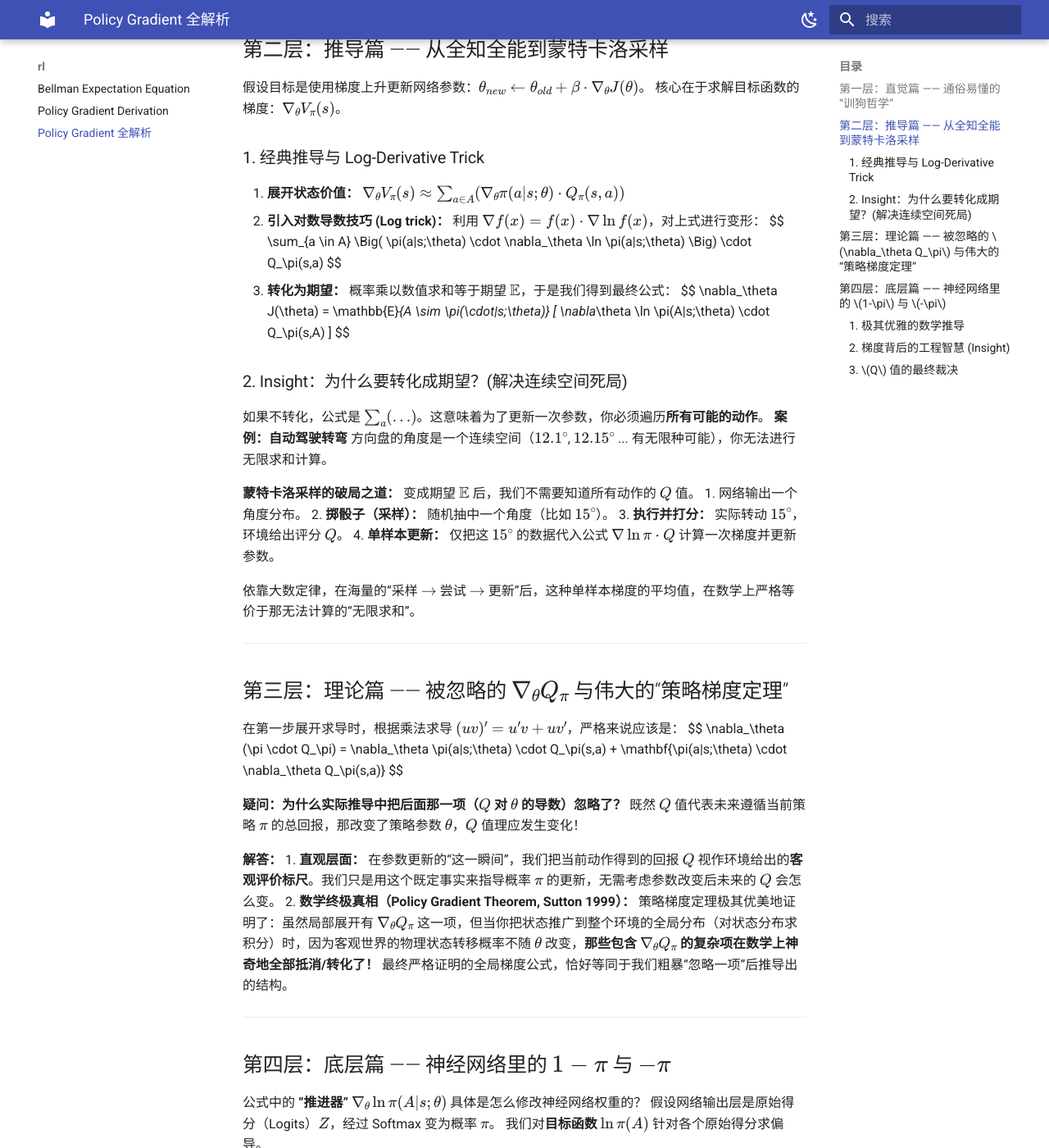
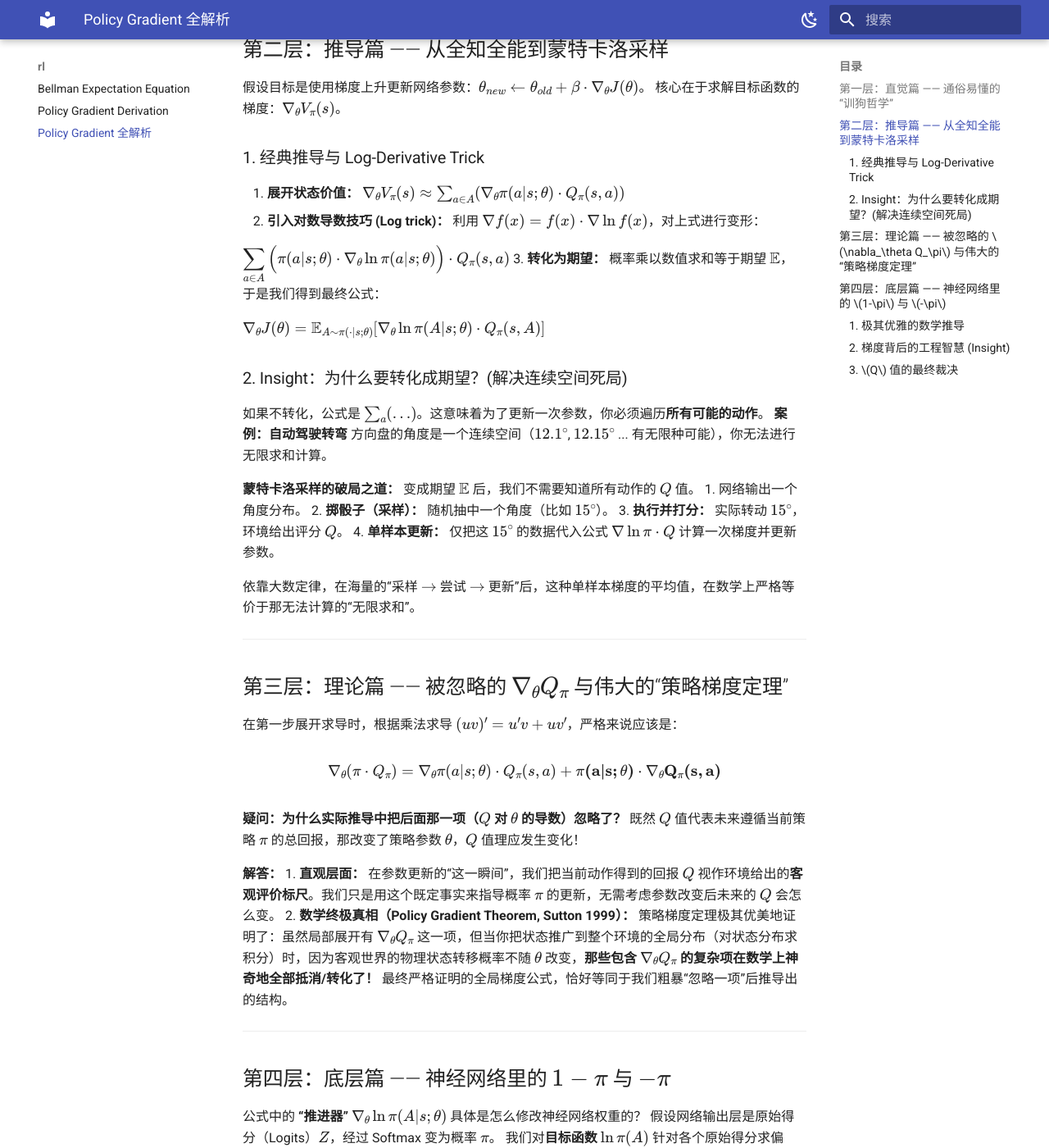
Before and after one commit to delayyyyyyy/delayyyyyyy.github.io, an MkDocs documentation site: the page built from docs/rl/policy_gradient.md, in a window 1280 px wide and 1400 px high, scrolled down 881 px. Shown: the whole window at 82% size. Built offline with MkDocs 1.6.1 and Material for MkDocs 9.7.7, drawn with Linux system fonts in a browser that asks for light colours; some of the changed text lies outside the part shown.

Commit message:
Fix MathJax rendering: remove 735 indent, add blank lines, use \displaystyle in lists
Co-Authored-By: Claude <noreply@anthropic.com>

```diff
--- a/docs/rl/policy_gradient.md
+++ b/docs/rl/policy_gradient.md
@@ -33,9 +33,11 @@
 ### 1. 经典推导与 Log-Derivative Trick
 1.  **展开状态价值：** $\nabla_\theta V_\pi(s) \approx \sum_{a \in A} (\nabla_\theta \pi(a|s;\theta) \cdot Q_\pi(s,a))$
 2.  **引入对数导数技巧 (Log trick)：** 利用 $\nabla f(x) = f(x) \cdot \nabla \ln f(x)$，对上式进行变形：
-    $$ \sum_{a \in A} \Big( \pi(a|s;\theta) \cdot \nabla_\theta \ln \pi(a|s;\theta) \Big) \cdot Q_\pi(s,a) $$
+
+$\displaystyle \sum_{a \in A} \Big( \pi(a|s;\theta) \cdot \nabla_\theta \ln \pi(a|s;\theta) \Big) \cdot Q_\pi(s,a)$
 3.  **转化为期望：** 概率乘以数值求和等于期望 $\mathbb{E}$，于是我们得到最终公式：
-    $$ \nabla_\theta J(\theta) = \mathbb{E}_{A \sim \pi(\cdot|s;\theta)} [ \nabla_\theta \ln \pi(A|s;\theta) \cdot Q_\pi(s,A) ] $$
+
+$\displaystyle \nabla_\theta J(\theta) = \mathbb{E}_{A \sim \pi(\cdot|s;\theta)} [ \nabla_\theta \ln \pi(A|s;\theta) \cdot Q_\pi(s,A) ]$
 
 ### 2. Insight：为什么要转化成期望？(解决连续空间死局)
 如果不转化，公式是 $\sum_a (\dots)$。这意味着为了更新一次参数，你必须遍历**所有可能的动作**。
@@ -56,6 +58,7 @@
 ## 第三层：理论篇 —— 被忽略的 $\nabla_\theta Q_\pi$ 与伟大的“策略梯度定理”
 
 在第一步展开求导时，根据乘法求导 $(uv)' = u'v + uv'$，严格来说应该是：
+
 $$ \nabla_\theta (\pi \cdot Q_\pi) = \nabla_\theta \pi(a|s;\theta) \cdot Q_\pi(s,a) + \mathbf{\pi(a|s;\theta) \cdot \nabla_\theta Q_\pi(s,a)} $$
 
 **疑问：为什么实际推导中把后面那一项（$Q$ 对 $\theta$ 的导数）忽略了？**
@@ -79,9 +82,12 @@ $$ \nabla_\theta (\pi \cdot Q_\pi) = \nabla_\theta \pi(a|s;\theta) \cdot Q_\pi(s
 利用对数性质化简：$\ln \pi(A) = \ln \left( \frac{e^{Z_A}}{\sum_k e^{Z_k}} \right) = Z_A - \ln\left(\sum_k e^{Z_k}\right)$
 
 *   **对“实际执行的动作”得分 $Z_A$ 求导：**
-    $$ \frac{\partial \ln \pi(A)}{\partial Z_A} = 1 - \frac{e^{Z_A}}{\sum_k e^{Z_k}} = \mathbf{1 - \pi(A)} $$
+
+$\displaystyle \frac{\partial \ln \pi(A)}{\partial Z_A} = 1 - \frac{e^{Z_A}}{\sum_k e^{Z_k}} = \mathbf{1 - \pi(A)}$
+
 *   **对“没执行的动作”得分 $Z_B$ 求导：**
-    $$ \frac{\partial \ln \pi(A)}{\partial Z_B} = 0 - \frac{e^{Z_B}}{\sum_k e^{Z_k}} = \mathbf{-\pi(B)} $$
+
+$\displaystyle \frac{\partial \ln \pi(A)}{\partial Z_B} = 0 - \frac{e^{Z_B}}{\sum_k e^{Z_k}} = \mathbf{-\pi(B)}$
 
 ### 2. 梯度背后的工程智慧 (Insight)
 这组数学推导结果不仅优美，更完美契合了优化的工程需求：
```
